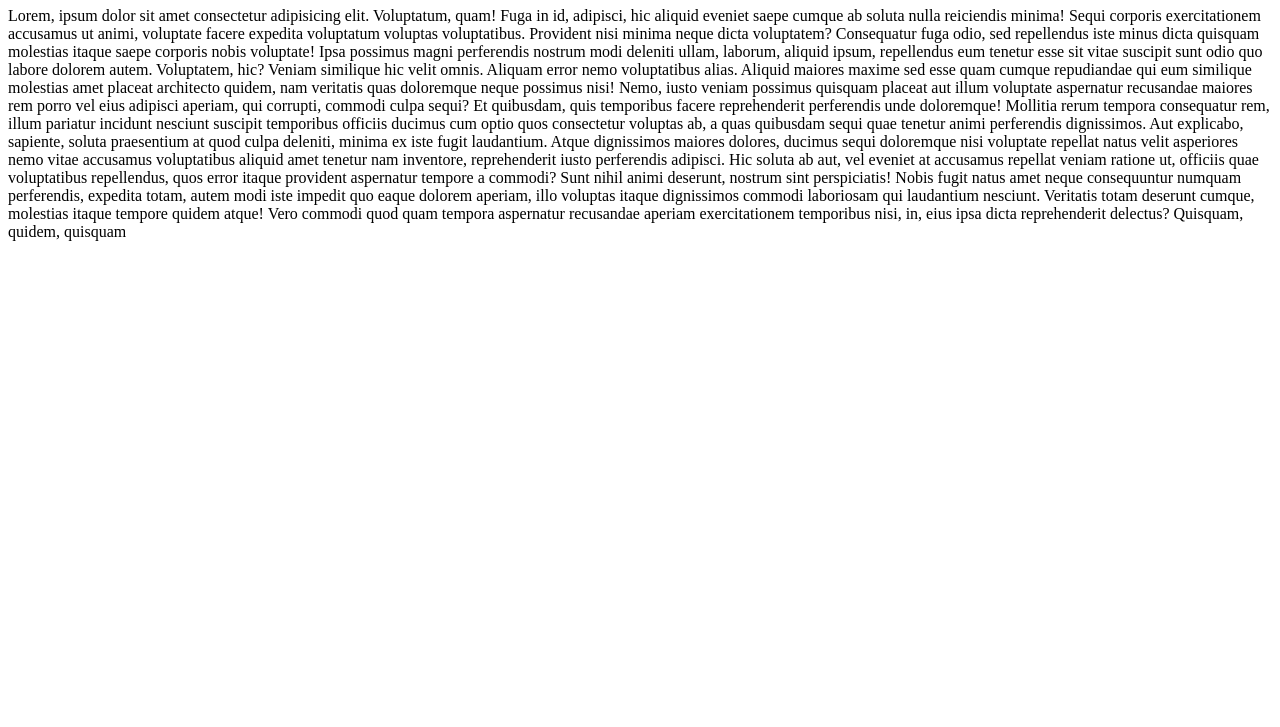
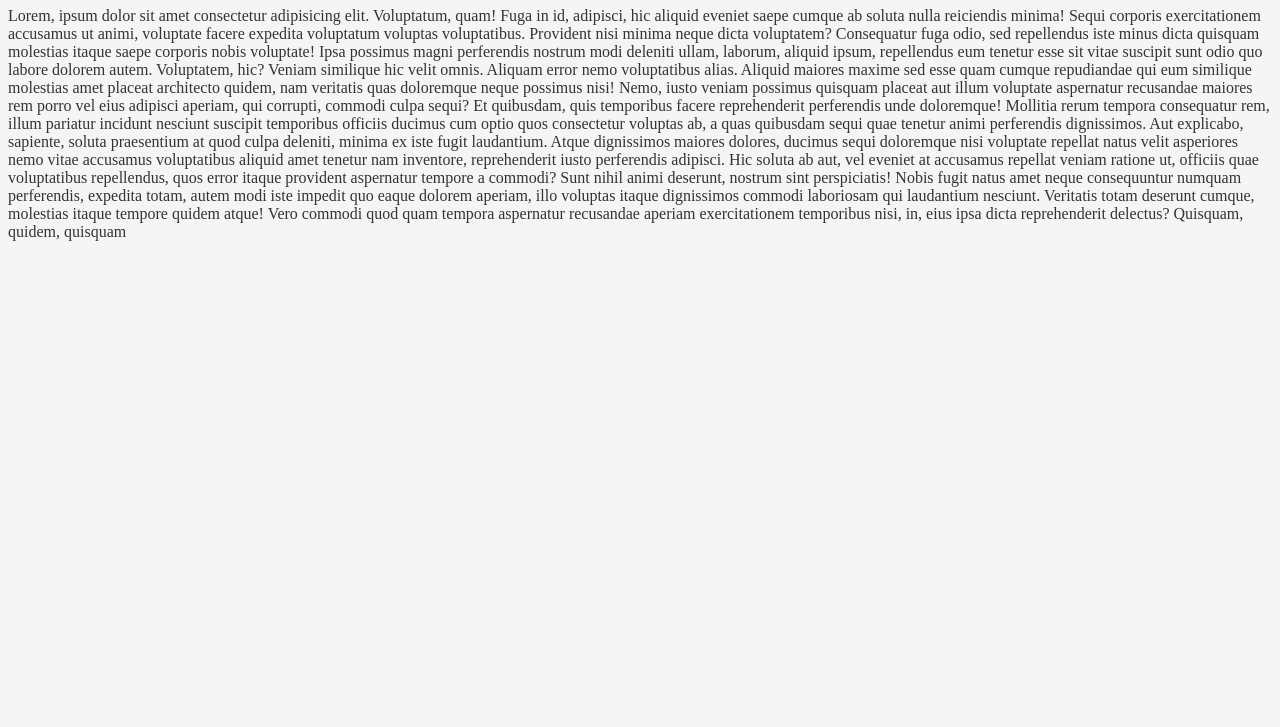
Before and after one commit to Zmaster3/prueba-npm, a website: page index.html in a window 1280 px wide. Shown: the part 73-800 px from the top of the page. Drawn offline with Linux system fonts and the light colour scheme.

Commit message:
archivos css y js

```diff
--- /dev/null
+++ b/css/main.css
@@ -0,0 +1,4 @@
+body {
+  background-color: #f5f5f5;
+  color: #333;
+}
--- /dev/null
+++ b/js/main.js
@@ -0,0 +1 @@
+console.log('Hello World');
```
Also changed, not shown: index.html (+2 -0 lines).
